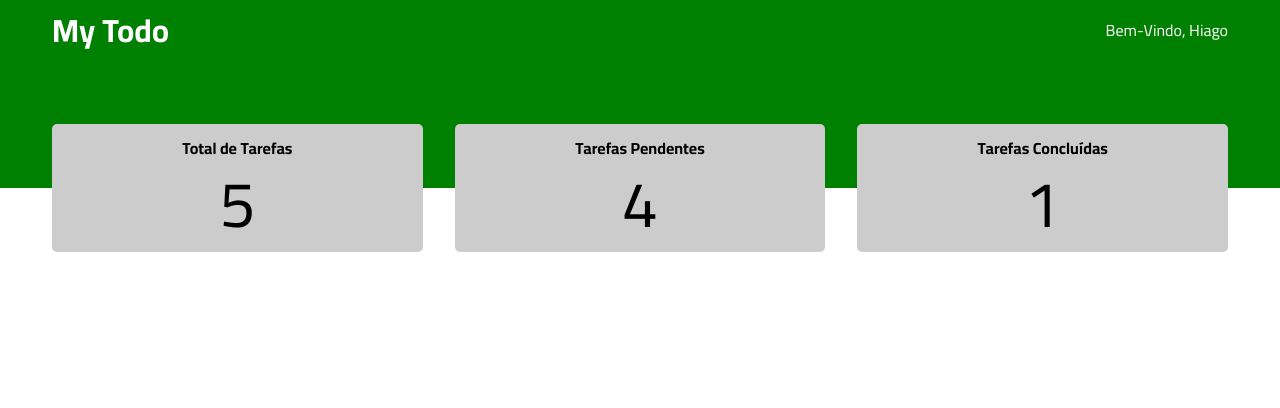
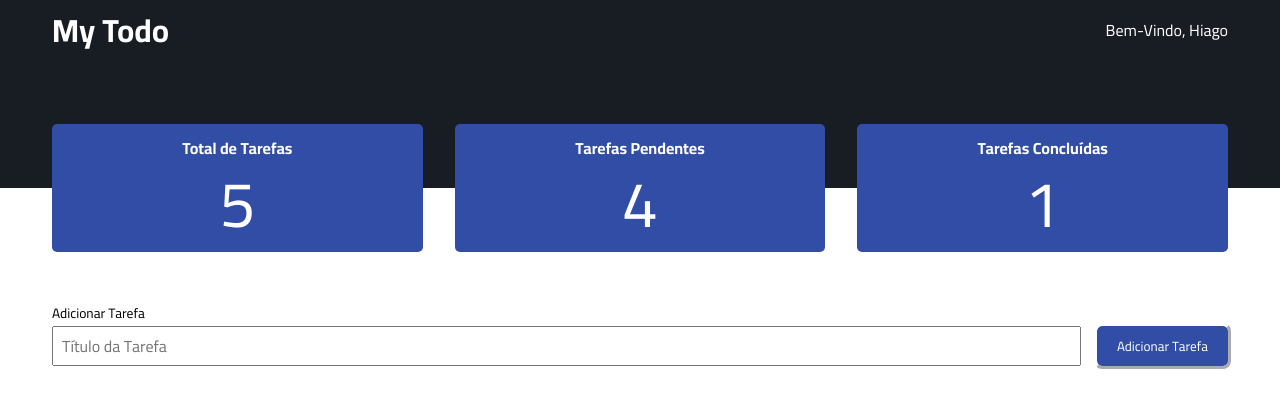
Before and after one commit to HgGabriel/todo-list-react, a React (Create React App) app: page / in a window 1280 px wide. Shown: the top 408 px of the page. Built offline with nearby package versions, Linux system fonts and the light colour scheme.

Commit message:
adicionando useEffect e implementando localStorage

```diff
--- a/src/App.tsx
+++ b/src/App.tsx
@@ -1,9 +1,27 @@
-import React from 'react';
-import { Header } from './components/Header/Header';
-import './styles/global.css'
+import React, { useEffect, useState } from "react";
+import { Header } from "./components/Header/Header";
+import "./styles/global.css";
+import { Tasks } from "./components/Tasks/Tasks";
 
 function App() {
-  return <Header />;
+  const [toggle, setToggle] = useState(false);
+
+  // useEffect(() => {
+  //   console.log("Executando função de useEffect");
+
+  //   return () => {
+  //     console.log("Executado quando desmontado");
+  //   };
+  // }, [toggle]);
+
+  return (
+    <>
+      <Header />
+      <Tasks />
+
+      {/* <button onClick={() => setToggle(!toggle)}>Toggle</button> */}
+    </>
+  );
 }
 
 export default App;
--- a/src/components/Header/Header.tsx
+++ b/src/components/Header/Header.tsx
@@ -2,6 +2,7 @@
 import styles from "./styles.module.scss";
 
 export const Header: React.FC = () => {
+
   return (
     <header className={styles.header}>
       <div className={styles.container}>
--- a/src/components/Header/styles.module.scss
+++ b/src/components/Header/styles.module.scss
@@ -1,5 +1,5 @@
 .header {
-  background-color: green;
+  background-color: #181c23;
   color: white;
 }
 .container {
--- a/src/components/StactsCard/styles.module.scss
+++ b/src/components/StactsCard/styles.module.scss
@@ -1,6 +1,6 @@
 .stats_card {
-  background-color: #ccc;
-  color: black;
+  background-color: #314da6;
+  color: white;
 
   width: 100%;
   padding: 1rem;
--- /dev/null
+++ b/src/components/Tasks/Tasks.tsx
@@ -0,0 +1,72 @@
+import { FormEvent, useEffect, useState } from "react";
+import styles from "./styles.module.scss";
+import { title } from "process";
+
+interface Task {
+  title: string;
+  done: boolean;
+  id: number;
+}
+
+export const Tasks: React.FC = () => {
+  const [taskTitle, setTaskTitle] = useState("");
+  const [tasks, setTasks] = useState([] as Task[]);
+
+  //Função disparada quando for adicionar uma nova tarefa
+  function handleSubmitAddTask(event: FormEvent) {
+    event.preventDefault();
+
+    if (taskTitle.length < 3) {
+      alert("Título da tarefa está muito curto");
+      return;
+    }
+
+    const newTasks = [
+      ...tasks,
+      { id: new Date().getTime(), title: taskTitle, done: false },
+    ];
+    setTasks(newTasks);
+
+    localStorage.setItem(`tasks`, JSON.stringify(newTasks));
+
+    setTaskTitle("");
+  }
+
+  useEffect(() => {
+    const taskOnLocalStorage = localStorage.getItem('tasks')
+
+    if (taskOnLocalStorage) {
+      setTasks(JSON.parse(taskOnLocalStorage))
+    }
+  },[])
+
+  return (
+    <section className={styles.container}>
+      <form onSubmit={handleSubmitAddTask}>
+        <div>
+          <label>Adicionar Tarefa</label>
+          <input
+            value={taskTitle}
+            onChange={(event) => setTaskTitle(event.target.value)}
+            type="text"
+            id="task-title"
+            placeholder="Título da Tarefa"
+          />
+        </div>
+
+        <button type="submit">Adicionar Tarefa</button>
+      </form>
+
+      <ul>
+        {tasks.map((task) => {
+          return (
+            <li key={task.id}>
+              <input type="checkbox" id={`task-${task.id}`} />
+              <label htmlFor={`task-${task.id}`}>{task.title}</label>
+            </li>
+          );
+        })}
+      </ul>
+    </section>
+  );
+};
--- /dev/null
+++ b/src/components/Tasks/styles.module.scss
@@ -0,0 +1,67 @@
+.container {
+  max-width: 1240px;
+  padding: 0 2rem;
+  margin: 7rem auto 0;
+
+  form {
+    display: flex;
+    align-items: flex-end;
+    gap: 1rem;
+
+    div {
+      display: flex;
+      flex-direction: column;
+      width: 100%;
+
+      label {
+        font-size: 0.85rem;
+      }
+
+      input {
+        height: 40px;
+        padding: 0 0.5rem;
+        font-size: 1rem;
+      }
+    }
+
+    button {
+      width: 150px;
+      height: 40px;
+      border: 1px;
+      border-radius: 5px;
+      background-color: #314da6;
+      color: white;
+      outline: outset;
+    }
+
+    button:hover{
+      cursor: pointer;
+      background-color: #203169;
+      outline: inset;
+      transition: 0.5s;
+    }
+
+  }
+
+  ul {
+    list-style:none;
+    margin-top: 1rem;
+    gap: 1rem;
+
+    padding: 0 0.5rem;
+    li {
+      display:flex;
+      align-items: center;
+      gap: 0.5rem;
+
+      input {
+        height: 1rem;
+        width: 1rem;
+      }
+
+      label {
+        font-size: 1.1rem;
+      }
+    }
+  }
+}
--- a/src/index.tsx
+++ b/src/index.tsx
@@ -7,9 +7,9 @@
   document.getElementById('root') as HTMLElement
 );
 root.render(
-  <React.StrictMode>
+  // <React.StrictMode>
     <App />
-  </React.StrictMode>
+  // </React.StrictMode>
 );
 
 // If you want to start measuring performance in your app, pass a function
```
